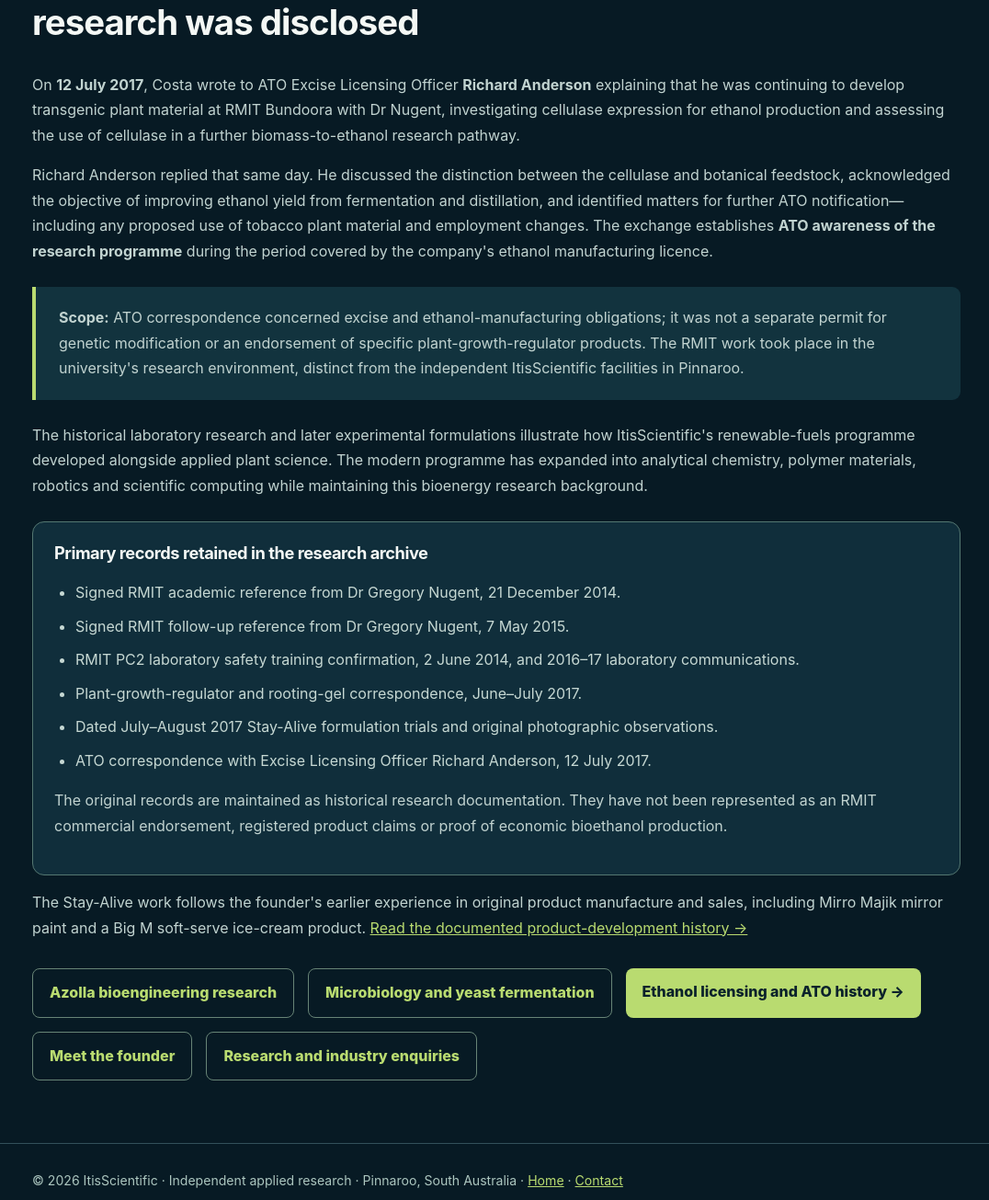
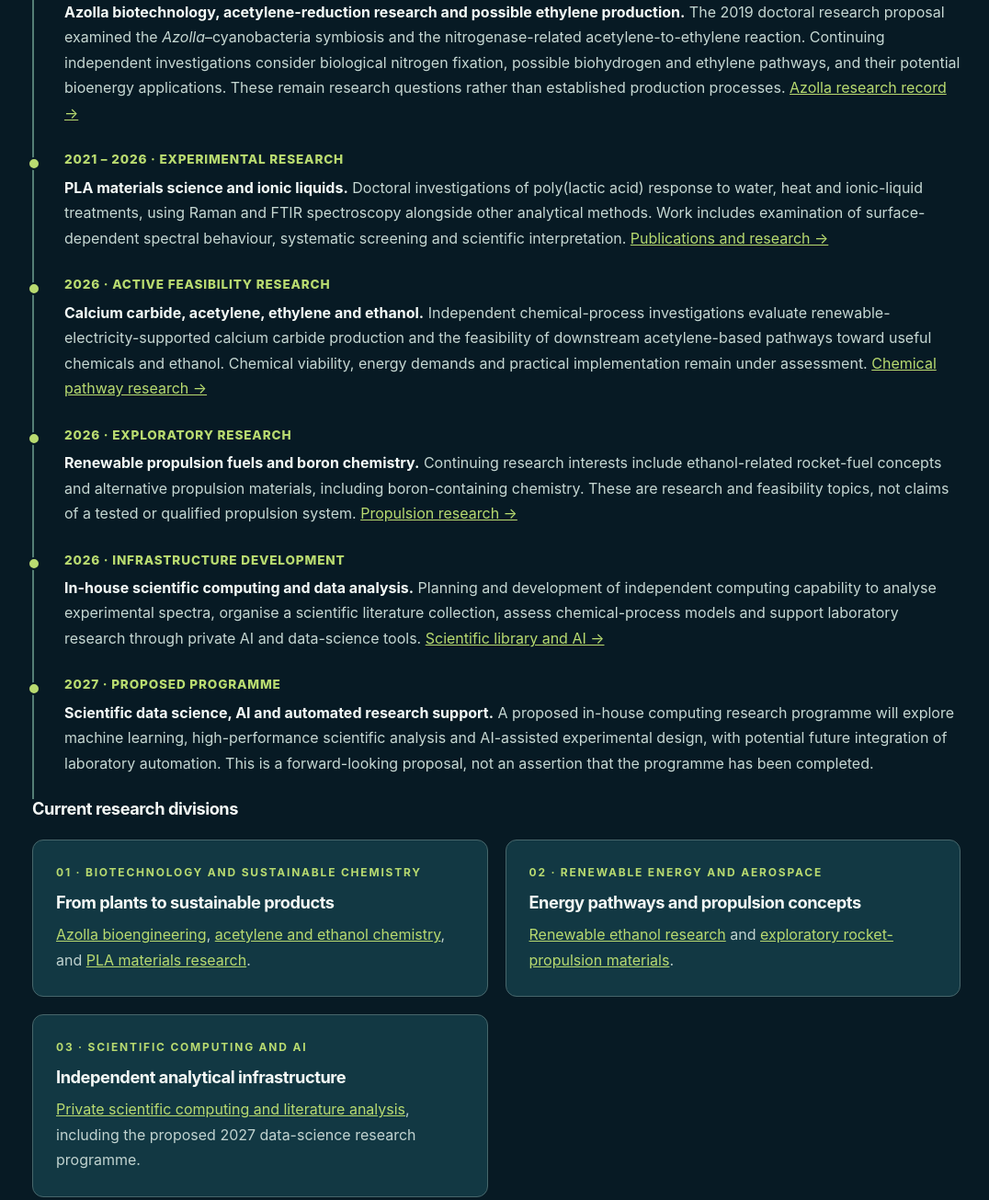
Before and after one commit to costapaquette/costapaquette.github.io, a plain HTML site: page plant-biotechnology.html in a window 1280 px wide. Shown: the part 4431-5736 px from the top of the page at 92% size, without its empty margins (100-1176 px from the left). Drawn offline with Linux system fonts and the light colour scheme.

Commit message:
Extend research timeline through 2026 and proposed 2027 programme

```diff
--- a/plant-biotechnology.html
+++ b/plant-biotechnology.html
@@ -75,7 +75,9 @@ section.content{padding:58px 0;border-top:1px solid #1d4149}.grid{display:grid;g
 <p>The research question is whether the response can be measured reproducibly and whether it persists in untreated clonal offspring or over time. Differences in growth may involve hormone-dependent cell expansion, altered gene expression, growth conditions or potentially longer-lived physiological changes. <strong>DNA sequence alteration, gene elongation and heritability have not been demonstrated.</strong></p>
 <p>Related historical research notes and photographs have also been discussed on the founder's <a href="https://au.linkedin.com/in/costa-arvanitis-913244123" rel="noopener noreferrer" target="_blank">public LinkedIn profile</a>.</p></div>
 </div></section>
-<section class="content"><div class="wrap"><h2>Evidence of a continuing research programme</h2>
+<section class="content" id="research-timeline"><div class="wrap">
+<h2>A continuing research programme: 2012–present</h2>
+<p>The programme began with documented RMIT laboratory research and subsequently broadened into independent work through ItisScientific. The chronology below distinguishes established historical records, ongoing scientific investigations and proposed future projects. An identified research direction does not imply that a proposed chemical conversion, biological yield or propulsion system has already been experimentally demonstrated.</p>
 <ol class="timeline">
 <li><span class="date">Early 2012 – early 2014</span><strong>Volunteer plant biotechnology research at RMIT.</strong> ARC Linkage-funded biofuels work under Dr Nugent, including recombinant cellulase expression in plants and plant-transformation methods.</li>
 <li><span class="date">21 December 2014</span><strong>Formal RMIT reference.</strong> Dr Nugent documents the volunteer research placement, skills and contribution to the biofuels project.</li>
@@ -83,7 +85,19 @@ section.content{padding:58px 0;border-top:1px solid #1d4149}.grid{display:grid;g
 <li><span class="date">2016 – 2017</span><strong>Continued laboratory collaboration and teaching.</strong> RMIT emails document participation in cell biology, fermentation and biolistics practicals, as well as research discussions.</li>
 <li><span class="date">June – August 2017</span><strong>Product-development discussions and trials.</strong> Correspondence concerning rooting gel and prospective commercial collaboration is accompanied by dated Stay-Alive plant experiments.</li>
 <li><span class="date">12 July 2017</span><strong>ATO acknowledgement of the research direction.</strong> The ATO responds to an explanation of ongoing RMIT transgenic-plant and cellulase work and the connection to ethanol production.</li>
+<li><span class="date">2019 – present · Continuing research</span><strong>Azolla biotechnology, acetylene-reduction research and possible ethylene production.</strong> The 2019 doctoral research proposal examined the <em>Azolla</em>–cyanobacteria symbiosis and the nitrogenase-related acetylene-to-ethylene reaction. Continuing independent investigations consider biological nitrogen fixation, possible biohydrogen and ethylene pathways, and their potential bioenergy applications. These remain research questions rather than established production processes. <a href="/azolla-bioengineering.html">Azolla research record →</a></li>
+<li><span class="date">2021 – 2026 · Experimental research</span><strong>PLA materials science and ionic liquids.</strong> Doctoral investigations of poly(lactic acid) response to water, heat and ionic-liquid treatments, using Raman and FTIR spectroscopy alongside other analytical methods. Work includes examination of surface-dependent spectral behaviour, systematic screening and scientific interpretation. <a href="/publications.html">Publications and research →</a></li>
+<li><span class="date">2026 · Active feasibility research</span><strong>Calcium carbide, acetylene, ethylene and ethanol.</strong> Independent chemical-process investigations evaluate renewable-electricity-supported calcium carbide production and the feasibility of downstream acetylene-based pathways toward useful chemicals and ethanol. Chemical viability, energy demands and practical implementation remain under assessment. <a href="/calcium-carbide-ethanol.html">Chemical pathway research →</a></li>
+<li><span class="date">2026 · Exploratory research</span><strong>Renewable propulsion fuels and boron chemistry.</strong> Continuing research interests include ethanol-related rocket-fuel concepts and alternative propulsion materials, including boron-containing chemistry. These are research and feasibility topics, not claims of a tested or qualified propulsion system. <a href="/rocket-propulsion-boron.html">Propulsion research →</a></li>
+<li><span class="date">2026 · Infrastructure development</span><strong>In-house scientific computing and data analysis.</strong> Planning and development of independent computing capability to analyse experimental spectra, organise a scientific literature collection, assess chemical-process models and support laboratory research through private AI and data-science tools. <a href="/scientific-library-ai.html">Scientific library and AI →</a></li>
+<li><span class="date">2027 · Proposed programme</span><strong>Scientific data science, AI and automated research support.</strong> A proposed in-house computing research programme will explore machine learning, high-performance scientific analysis and AI-assisted experimental design, with potential future integration of laboratory automation. This is a forward-looking proposal, not an assertion that the programme has been completed.</li>
 </ol>
+<h3>Current research divisions</h3>
+<div class="research-grid" aria-label="Three interconnected research divisions">
+<div class="research-tile"><div class="eyebrow">01 · Biotechnology and sustainable chemistry</div><h3>From plants to sustainable products</h3><p><a href="/azolla-bioengineering.html">Azolla bioengineering</a>, <a href="/calcium-carbide-ethanol.html">acetylene and ethanol chemistry</a>, and <a href="/publications.html">PLA materials research</a>.</p></div>
+<div class="research-tile"><div class="eyebrow">02 · Renewable energy and aerospace</div><h3>Energy pathways and propulsion concepts</h3><p><a href="/ethanol-licensing.html">Renewable ethanol research</a> and <a href="/rocket-propulsion-boron.html">exploratory rocket-propulsion materials</a>.</p></div>
+<div class="research-tile"><div class="eyebrow">03 · Scientific computing and AI</div><h3>Independent analytical infrastructure</h3><p><a href="/scientific-library-ai.html">Private scientific computing and literature analysis</a>, including the proposed 2027 data-science research programme.</p></div>
+</div>
 </div></section>
 <section class="content"><div class="wrap"><h2>Australian Taxation Office correspondence: the research was disclosed</h2>
 <p>On <strong>12 July 2017</strong>, Costa wrote to ATO Excise Licensing Officer <strong>Richard Anderson</strong> explaining that he was continuing to develop transgenic plant material at RMIT Bundoora with Dr Nugent, investigating cellulase expression for ethanol production and assessing the use of cellulase in a further biomass-to-ethanol research pathway.</p>
```
